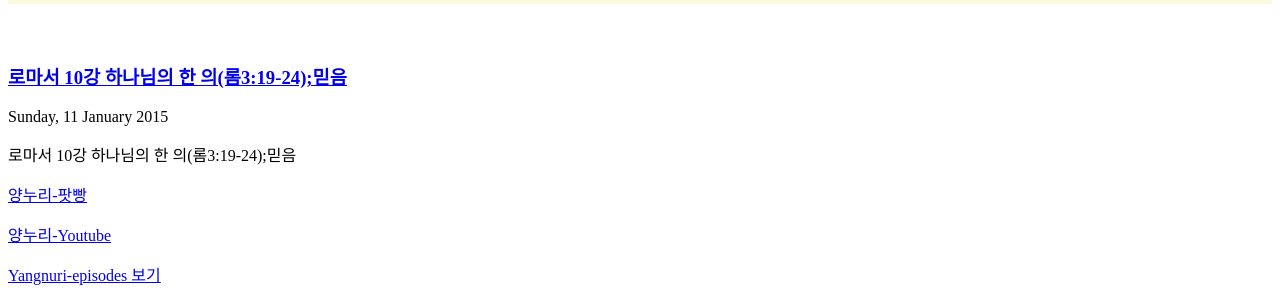
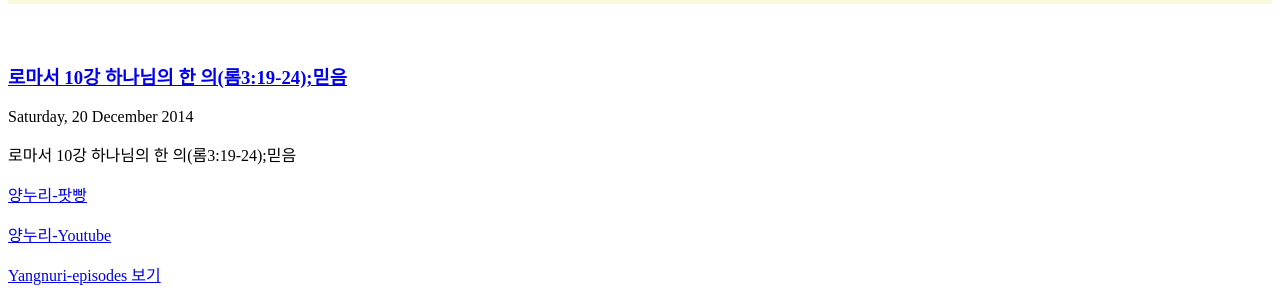
Before and after one commit to yangnuri2/yangnuri2.github.io, a Jekyll site: the page built from _posts/2015-01-11-yang-1-2.md, in a window 1280 px wide. Shown: the part 1969-2268 px from the top of the page. Built offline with Jekyll 4.4.1, drawn with Linux system fonts in a browser that asks for light colours.

Commit message:
Update 2015-01-11-yang-1-2.md

```diff
--- a/_posts/2015-01-11-yang-1-2.md
+++ b/_posts/2015-01-11-yang-1-2.md
@@ -2,7 +2,7 @@
 layout: post
 title: "로마서 10강 하나님의 한 의(롬3:19-24);믿음"
 author: "Yangnuri"
-date: 2015-01-11
+date: 2014-12-20
 duration: "54:47"
 type: "video/mp4"
 enclosure_url: http://archive.org/download/101031924/%EB%A1%9C%EB%A7%88%EC%84%9C%2010%EA%B0%95%20%ED%95%98%EB%82%98%EB%8B%98%EC%9D%98%20%ED%95%9C%20%EC%9D%98%28%EB%A1%AC3_19-24.mp4
```
